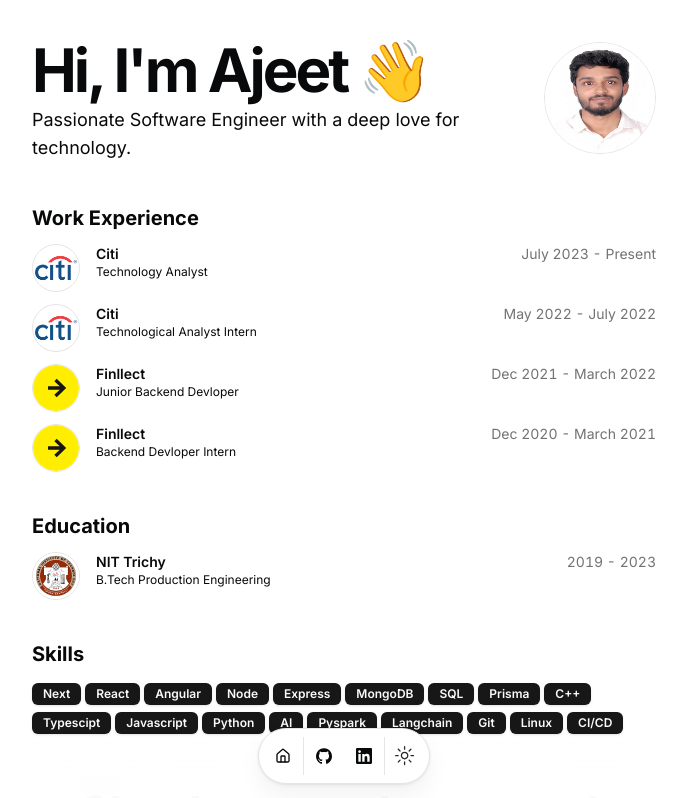
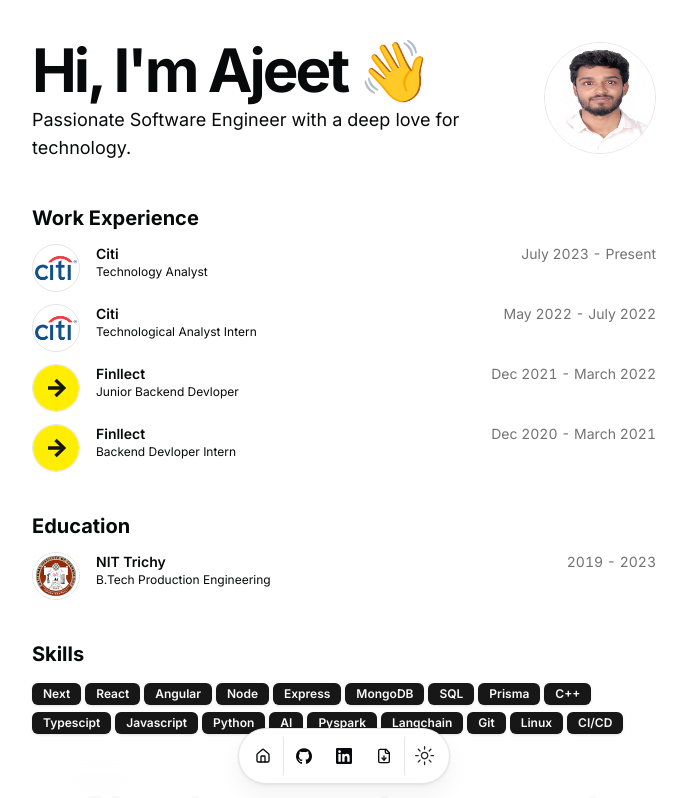
Before and after one commit to thetsajeet/portfolio, a Next.js app: page / in a window 1280 px wide. Shown: the top 798 px of the page, without its empty margins (296-983 px from the left). Built offline with nearby package versions, Linux system fonts and the light colour scheme.

Commit message:
feat: download resume

```diff
--- a/src/components/icons.tsx
+++ b/src/components/icons.tsx
@@ -1,10 +1,11 @@
-import { GlobeIcon, MailIcon } from "lucide-react";
+import { FileDownIcon, GlobeIcon, MailIcon } from "lucide-react";
 
 export type IconProps = React.HTMLAttributes<SVGElement>;
 
 export const Icons = {
   globe: (props: IconProps) => <GlobeIcon {...props} />,
   email: (props: IconProps) => <MailIcon {...props} />,
+  resume: (props: IconProps) => <FileDownIcon {...props} />,
   linkedin: (props: IconProps) => (
     <svg viewBox="0 0 24 24" xmlns="http://www.w3.org/2000/svg" {...props}>
       <title>LinkedIn</title>
--- a/src/components/navbar.tsx
+++ b/src/components/navbar.tsx
@@ -45,6 +45,7 @@
                 <TooltipTrigger asChild>
                   <Link
                     href={social.url}
+                    download={social.name === "Download Resume"}
                     target="_blank"
                     rel="noopener"
                     className={cn(
--- a/src/data/resume.tsx
+++ b/src/data/resume.tsx
@@ -1,5 +1,5 @@
 import { Icons } from "@/components/icons";
-import { HomeIcon } from "lucide-react";
+import { FileDownIcon, HomeIcon } from "lucide-react";
 
 export const DATA = {
   name: "Ajeet",
@@ -54,11 +54,11 @@
         icon: Icons.linkedin,
         navbar: true,
       },
-      email: {
-        name: "Send Email",
-        url: "#",
-        icon: Icons.email,
-        navbar: false,
+      Resume: {
+        name: "Download Resume",
+        url: "/Ajeet_TS_Resume.pdf",
+        icon: Icons.resume,
+        navbar: true,
       },
     },
   },
```
Also changed, not shown: 1 other file (tests, documents, lock files or other folders).
